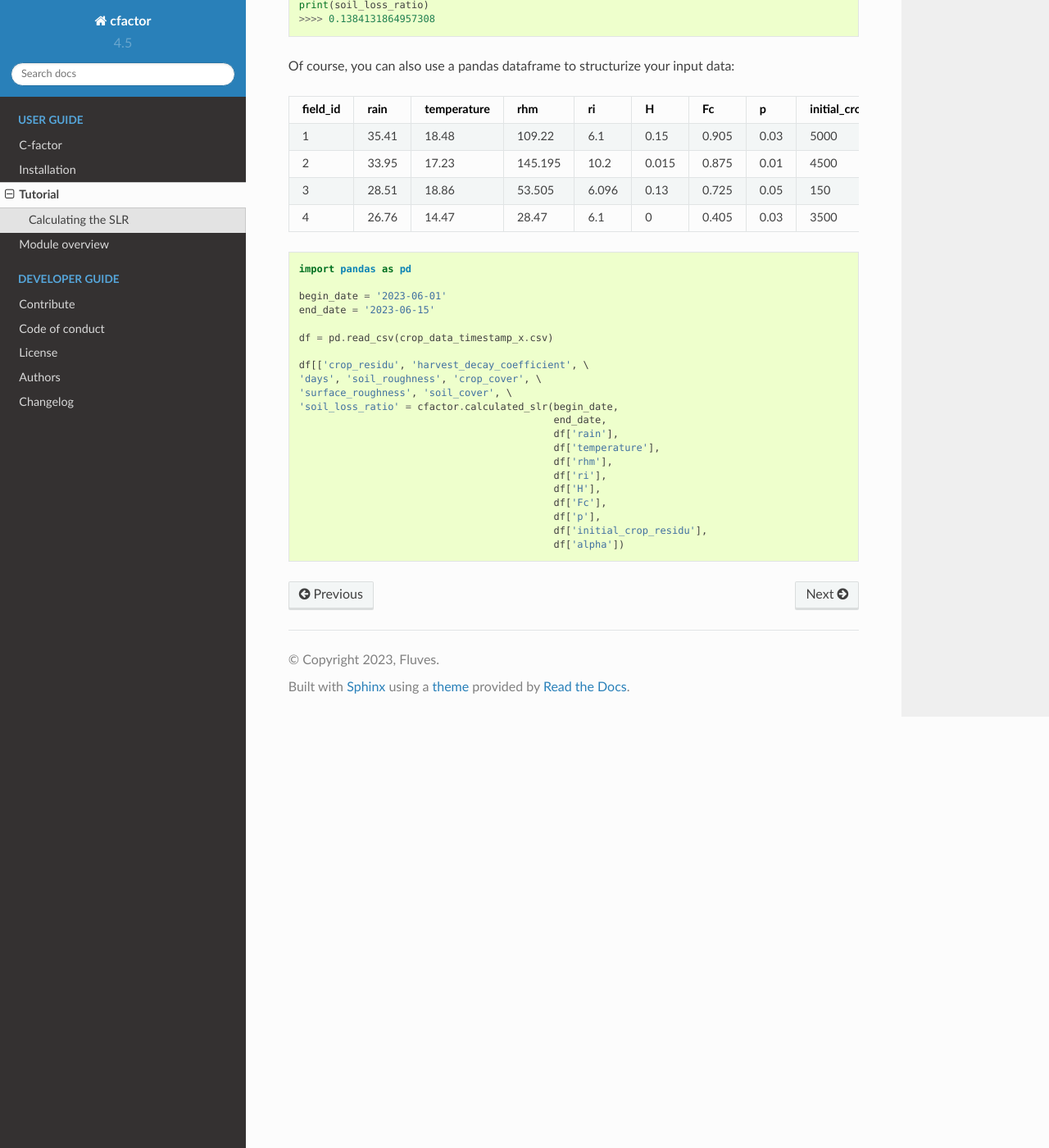
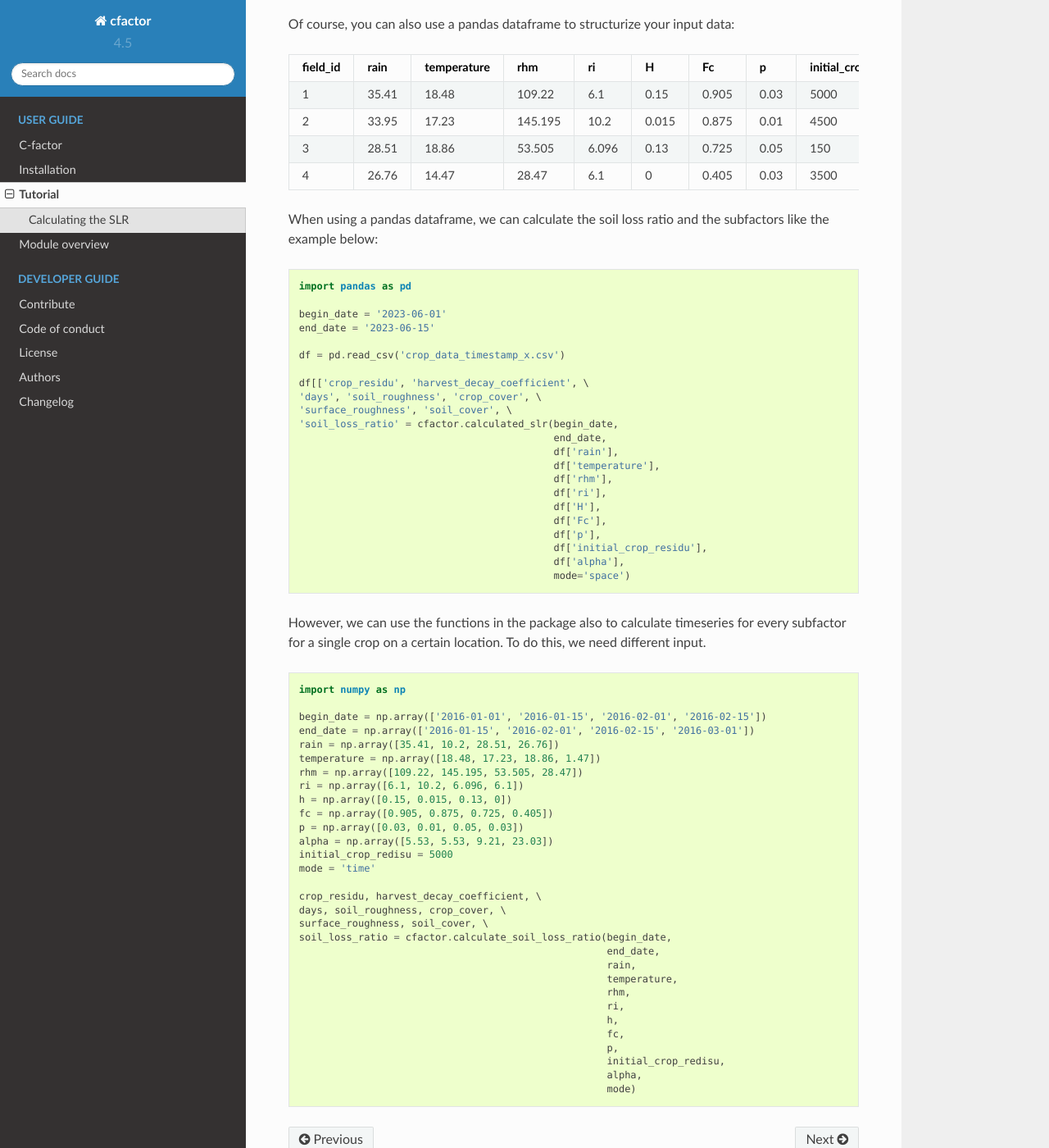
Before and after one commit to watem-sedem/cfactor, a Sphinx documentation site: the page built from docs/gettingstarted.rst, in a window 1280 px wide and 1400 px high, scrolled down 2571 px. Shown: the whole window at 82% size. Built offline with Sphinx 7.4.7 and the Read the Docs theme 2.0.0, drawn with Linux system fonts in a browser that asks for light colours; some of the changed text lies outside the part shown.

Commit message:
Expand gettingstarted

```diff
--- a/docs/gettingstarted.rst
+++ b/docs/gettingstarted.rst
@@ -125,12 +125,10 @@ arrays.
                                                         h,
                                                         fc,
                                                         p,
-                                                        initial_crop_residu,
+                                                        initial_crop_redisu,
                                                         alpha,
-                                                        mode
+                                                        mode)
 
-    print(soil_loss_ratio)
-    >>>> 0.1384131864957308
 
 Of course, you can also use a pandas dataframe to structurize your input data:
 
@@ -146,6 +144,8 @@ Of course, you can also use a pandas dataframe to structurize your input data:
 | 4        | 26.76 | 14.47       | 28.47   | 6.1   | 0     | 0.405 | 0.03 | 3500                |
 +----------+-------+-------------+---------+-------+-------+-------+------+---------------------+
 
+When using a pandas dataframe, we can calculate the soil loss ratio and the subfactors
+like the example below:
 
 .. code-block:: python
 
@@ -154,7 +154,7 @@ Of course, you can also use a pandas dataframe to structurize your input data:
     begin_date = '2023-06-01'
     end_date = '2023-06-15'
 
-    df = pd.read_csv(crop_data_timestamp_x.csv)
+    df = pd.read_csv('crop_data_timestamp_x.csv')
 
     df[['crop_residu', 'harvest_decay_coefficient', \
     'days', 'soil_roughness', 'crop_cover', \
@@ -169,4 +169,42 @@ Of course, you can also use a pandas dataframe to structurize your input data:
                                                df['Fc'],
                                                df['p'],
                                                df['initial_crop_residu'],
-                                               df['alpha'])
+                                               df['alpha'],
+                                               mode='space')
+
+However, we can use the functions in the package also to calculate timeseries for every
+subfactor for a single crop on a certain location. To do this, we need different input.
+
+
+.. code-block:: python
+
+    import numpy as np
+
+    begin_date = np.array(['2016-01-01', '2016-01-15', '2016-02-01', '2016-02-15'])
+    end_date = np.array(['2016-01-15', '2016-02-01', '2016-02-15', '2016-03-01'])
+    rain = np.array([35.41, 10.2, 28.51, 26.76])
+    temperature = np.array([18.48, 17.23, 18.86, 1.47])
+    rhm = np.array([109.22, 145.195, 53.505, 28.47])
+    ri = np.array([6.1, 10.2, 6.096, 6.1])
+    h = np.array([0.15, 0.015, 0.13, 0])
+    fc = np.array([0.905, 0.875, 0.725, 0.405])
+    p = np.array([0.03, 0.01, 0.05, 0.03])
+    alpha = np.array([5.53, 5.53, 9.21, 23.03])
+    initial_crop_redisu = 5000
+    mode = 'time'
+
+    crop_residu, harvest_decay_coefficient, \
+    days, soil_roughness, crop_cover, \
+    surface_roughness, soil_cover, \
+    soil_loss_ratio = cfactor.calculate_soil_loss_ratio(begin_date,
+                                                        end_date,
+                                                        rain,
+                                                        temperature,
+                                                        rhm,
+                                                        ri,
+                                                        h,
+                                                        fc,
+                                                        p,
+                                                        initial_crop_redisu,
+                                                        alpha,
+                                                        mode)
--- a/docs/installation.rst
+++ b/docs/installation.rst
@@ -31,7 +31,7 @@ Install from source
 To install from source, ``git clone`` the repository somewhere on your local
 machine and install the code from source.
 
-Make sure to setup a new environment  in either conda or venv (using tox):
+Make sure to setup a new environment  in either conda or venv:
 
 Using conda
 ^^^^^^^^^^^
```
Also changed, not shown: 1 other file.
